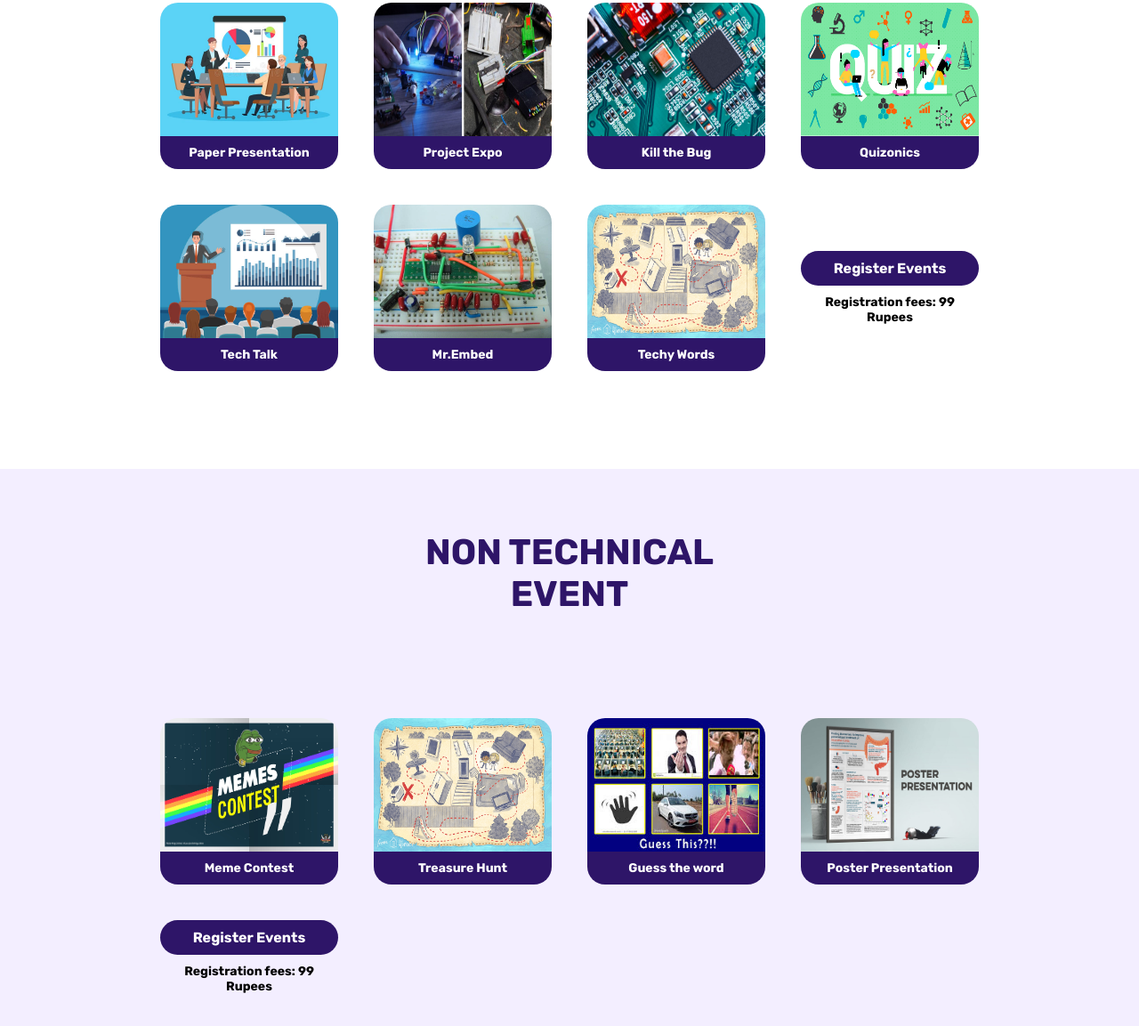
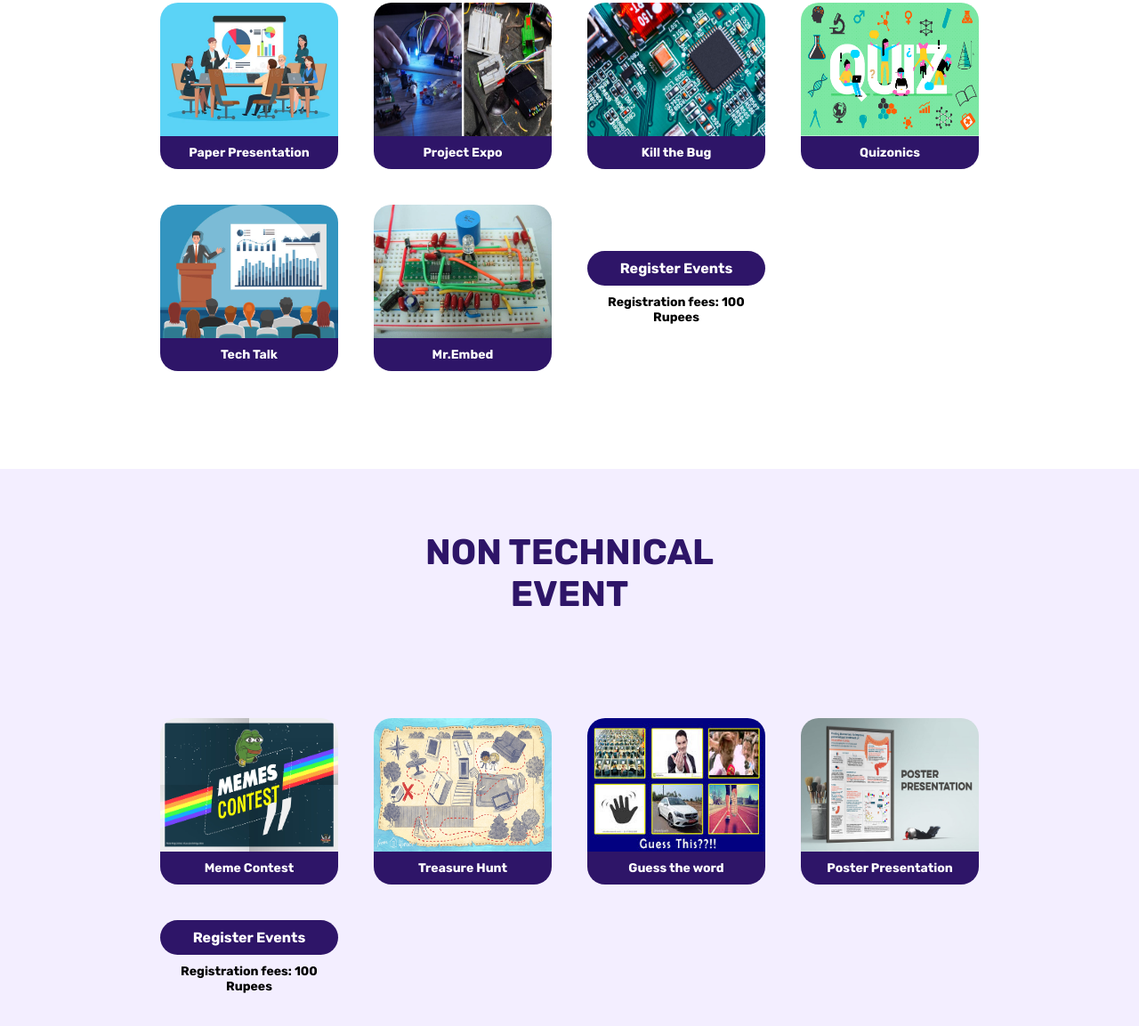
Before and after one commit to cibi-p/Reviva2022, a plain HTML site: page event.html in a window 1280 px wide. Shown: the part 279-1432 px from the top of the page at 89% size. Drawn offline with Linux system fonts and the light colour scheme; a web font is replaced by a local one.

Commit message:
updated 6

```diff
--- a/event.html
+++ b/event.html
@@ -59,13 +59,10 @@
         <div class="card1 technincalcard1">
             <img class="card-image ppt-image" src="img/circuitmaking.webp">
             <p class="title ppt-title">Mr.Embed</p>
-        </div>   <div class="card1 technincalcard1">
-            <img class="card-image ppt-image" src="img/treasurehunt.png">
-            <p class="title ppt-title">Techy Words</p>
         </div>
         <div class="register-container">
             <a href="https://forms.gle/gJrJ8EzYZPQZLnro9" class="register-link">Register Events</a>
-            <p class="Register-fee">Registration fees: 99 Rupees</p>
+            <p class="Register-fee">Registration fees: 100 Rupees</p>
         </div>
     </div>
    </div>
@@ -93,7 +90,7 @@
      </div>
      <div class="register-container">
         <a href="https://forms.gle/gJrJ8EzYZPQZLnro9" class="register-link">Register Events</a>
-        <p class="Register-fee">Registration fees: 99 Rupees</p></div>
+        <p class="Register-fee">Registration fees: 100 Rupees</p></div>
  </div>
 </div>
 
```
